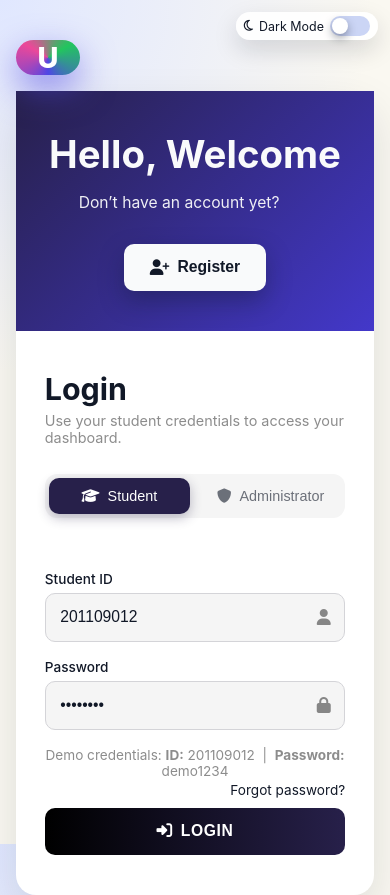
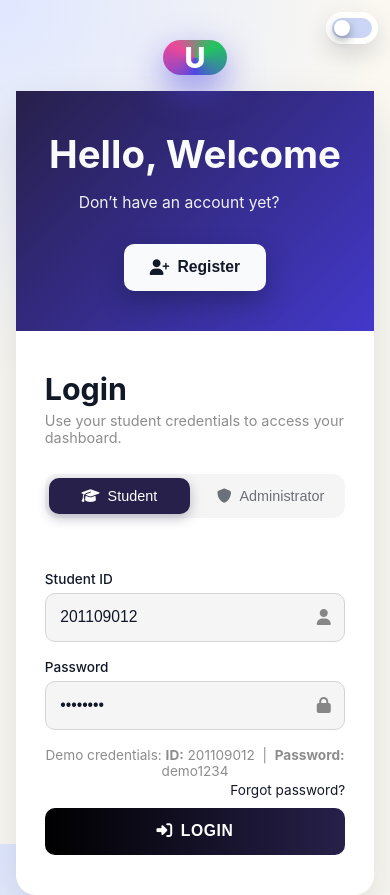
Before and after one commit to Krxsy-1/university-E-ticketing-system, a website: page index.html in a window 390 px wide. Drawn offline with Linux system fonts and the light colour scheme.

Commit message:
fixed darkmode icon

```diff
--- a/styles.css
+++ b/styles.css
@@ -143,6 +143,11 @@ body.dark .toggle {
   font-size: 2.8rem;
   box-shadow: 0 14px 35px rgba(79, 70, 229, 0.6);
   margin-bottom: 1.8rem;
+}
+
+/* Ensure logo is centered in the page flow */
+.nav-logo {
+  align-self: center;
 }
 
 /* AUTH LAYOUT */
@@ -454,4 +459,10 @@ body.dark .spinner {
     margin-bottom: 1rem;
     z-index: 10;
   }
+
+  /* At very small widths hide the textual 'Dark Mode' label and keep only the moon icon */
+  .toggle-label { display: none; }
+
+  /* Make toggle background compact and circular to emphasize icon-only control */
+  .toggle { padding: 6px; border-radius: 999px; }
 }
```
